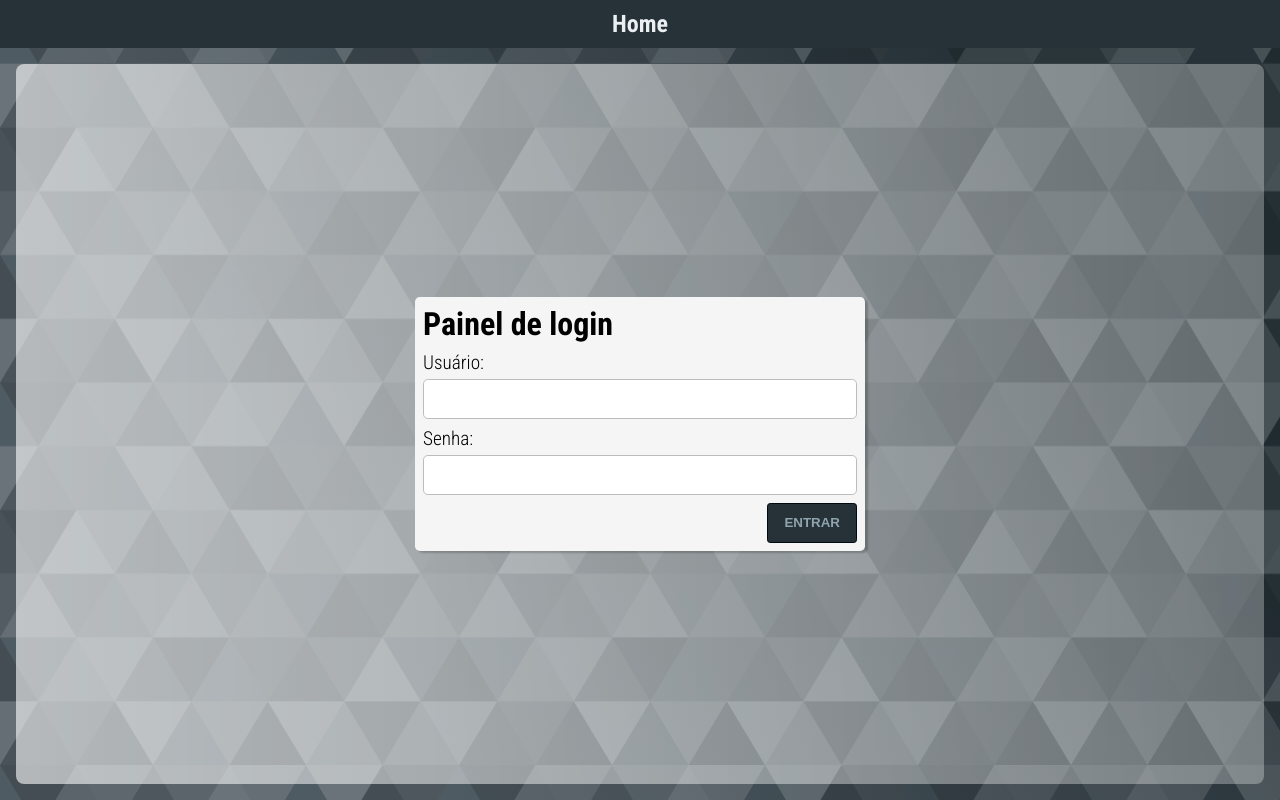
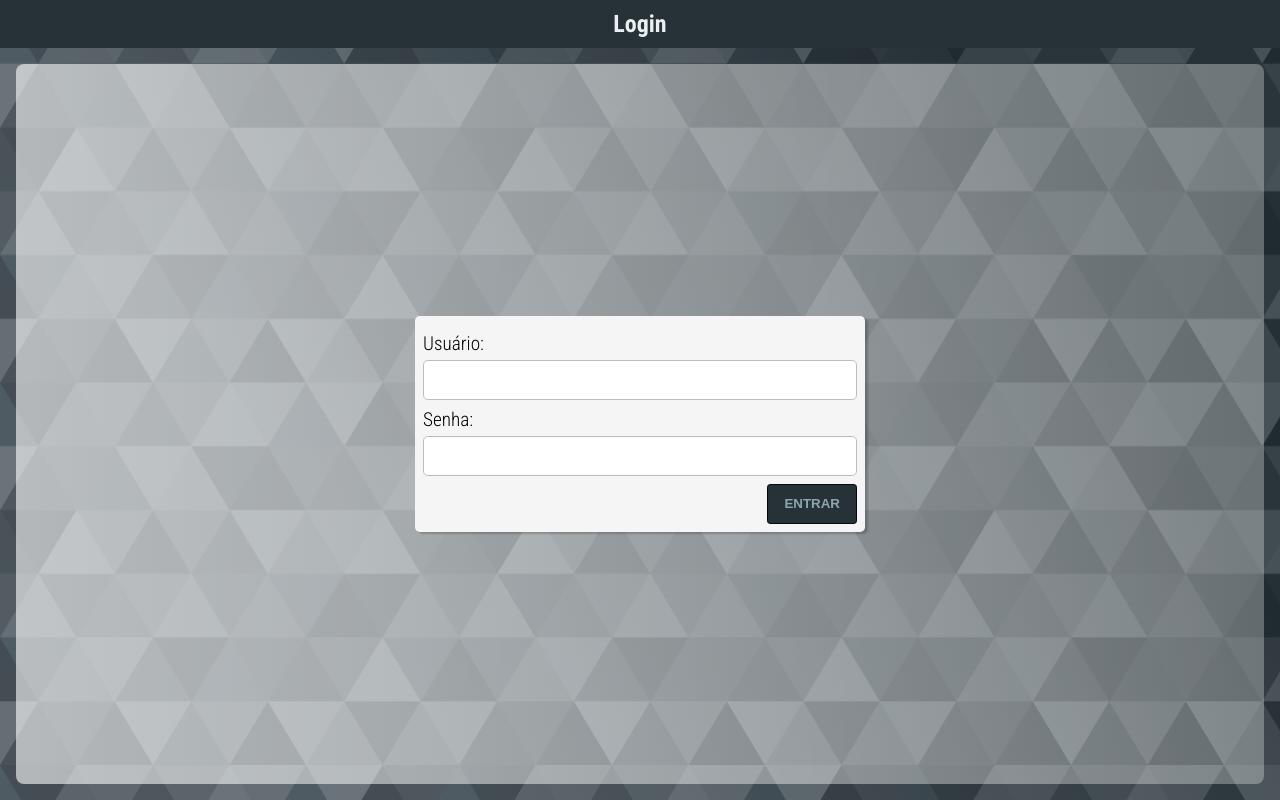
Before and after one commit to optimus-informatica/optimus-gestor, a Vue app: page /login in a window 1280 px wide. Built offline with nearby package versions, Linux system fonts and the light colour scheme.

Commit message:
fix e correções de variaveis

```diff
--- a/app/src/components/Appbar.vue
+++ b/app/src/components/Appbar.vue
@@ -1,6 +1,6 @@
 <template>
   <div :class="className">
-    <div class="title">Home</div>
+    <div class="title">{{ title }}</div>
     <ul class="user" v-if="logged">
       <li class="item">
         <router-link to="/profile" title="Configurações da conta">
@@ -35,8 +35,9 @@ export default defineComponent({
       getters.sidebar ? 'appbar show' : 'appbar',
     );
     const logged = computed<boolean>(() => getters.user.id > 0);
+    const title = computed<string>(() => getters.title);
 
-    return { className, logged };
+    return { className, logged, title };
   },
 });
 </script>
--- a/app/src/components/FormLogin.vue
+++ b/app/src/components/FormLogin.vue
@@ -1,6 +1,5 @@
 <template>
   <form @submit.prevent="login" method="post">
-    <div class="header">Painel de login</div>
     <div class="input">
       <label for="username">Usuário:</label>
       <input
@@ -55,7 +54,7 @@ export default defineComponent({
     const res = ref<LoginResponse>({ message: ' ', errors: {} });
 
     // Methods
-    const login = async (e: Event) => {
+    const login = async (_e: Event) => {
       res.value = { message: 'Aguarde...', errors: {} };
       if (!http) return;
       try {
--- a/app/src/defaults.ts
+++ b/app/src/defaults.ts
@@ -34,5 +34,6 @@ export const rules = (): Rules => ({
 
 export const state = (): State => ({
   sidebar: false,
+  title: 'Home',
   user: user(),
 });
--- a/app/src/store.ts
+++ b/app/src/store.ts
@@ -12,11 +12,13 @@ const store = createStore<State>({
     setUser: (state, data: User) => {
       state.user = data;
     },
+    setTitle: (state, data: string) => (state.title = data),
   },
 
   getters: {
     sidebar: state => state.sidebar,
     user: state => state.user,
+    title: state => state.title,
   },
 });
 
--- a/app/src/types.ts
+++ b/app/src/types.ts
@@ -1,5 +1,6 @@
 export interface State {
   sidebar: boolean;
+  title: string;
   user: User;
 }
 
--- a/app/src/views/Login.vue
+++ b/app/src/views/Login.vue
@@ -7,9 +7,10 @@
 </template>
 <script lang="ts">
 import FormLogin from '@/components/FormLogin.vue';
-import { User } from '@/types';
-import { defineComponent } from 'vue';
+import { State, User } from '@/types';
+import { defineComponent, onMounted } from 'vue';
 import { useRouter } from 'vue-router';
+import { useStore } from 'vuex';
 
 export default defineComponent({
   name: 'Login',
@@ -18,9 +19,11 @@ export default defineComponent({
   },
   setup() {
     const router = useRouter();
+    const { commit } = useStore<State>();
     const loginSuccess = (_payload: User) => {
       router.push({ name: 'home' });
     };
+    onMounted(() => commit('setTitle', 'Login'));
     return { loginSuccess };
   },
 });
```
